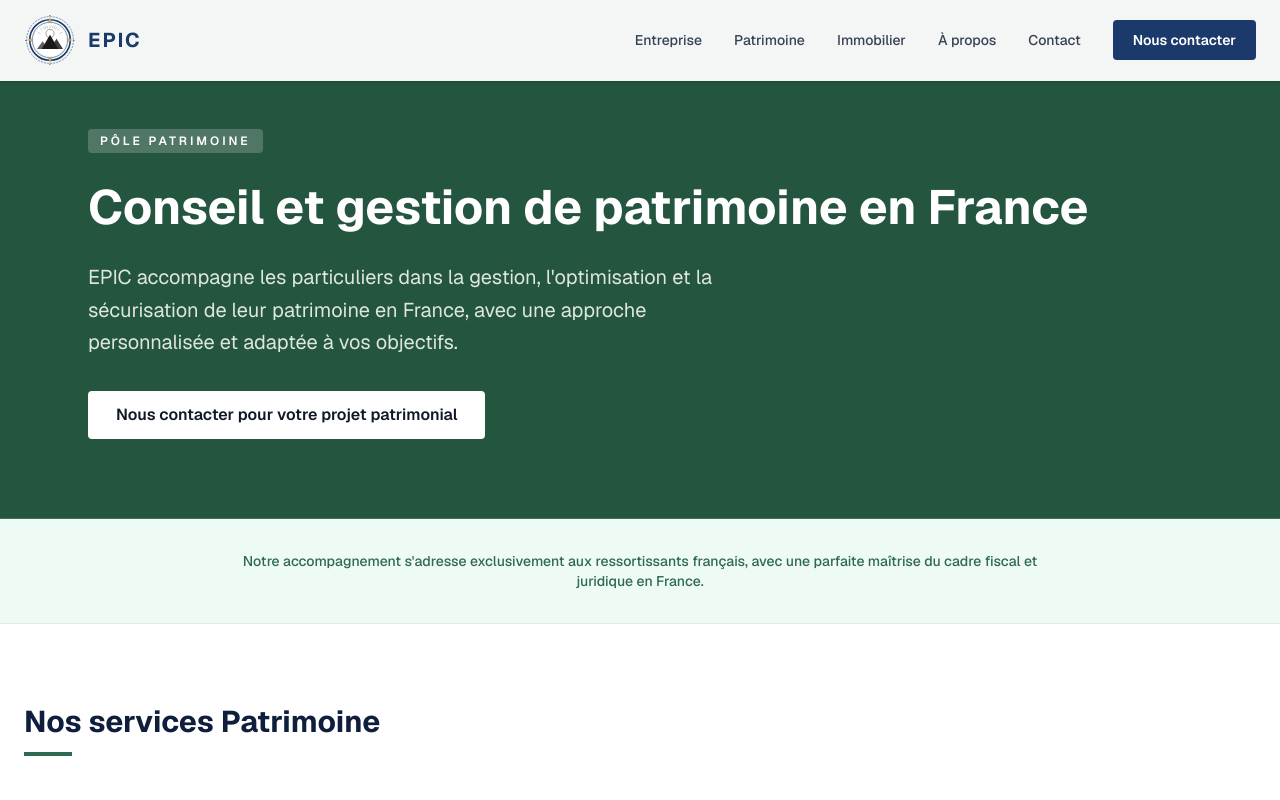
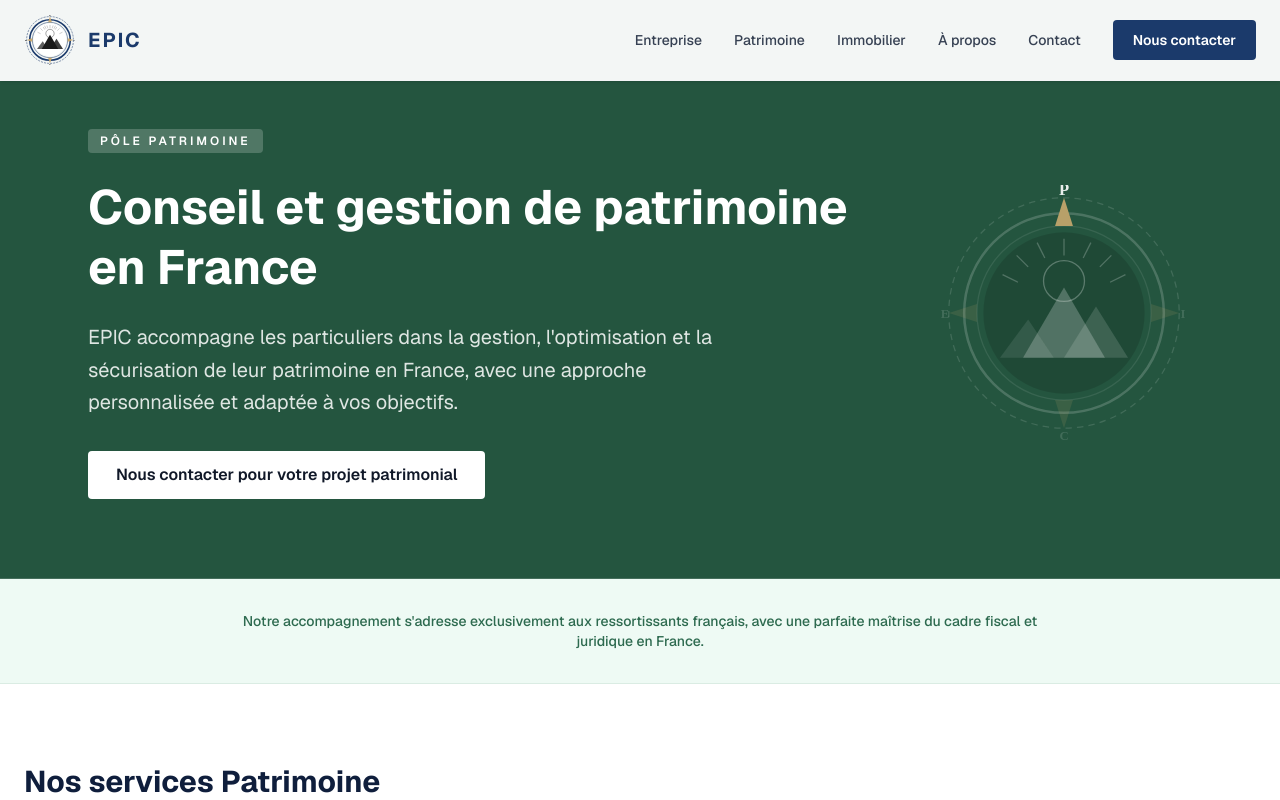
Before and after one commit to marine-png/epic, a Next.js app: page /patrimoine in a window 1280 px wide. Shown: the top 800 px of the page. Built offline with nearby package versions, Linux system fonts and the light colour scheme.

Commit message:
feat: patrimoine page - activeLetter P on banner

```diff
--- a/app/patrimoine/page.tsx
+++ b/app/patrimoine/page.tsx
@@ -55,6 +55,7 @@ export default function PatrimoinePage() {
         title="Conseil et gestion de patrimoine en France"
         description="EPIC accompagne les particuliers dans la gestion, l'optimisation et la sécurisation de leur patrimoine en France, avec une approche personnalisée et adaptée à vos objectifs."
         cta={{ label: "Nous contacter pour votre projet patrimonial", href: "/contact" }}
+        activeLetter="P"
       />
 
       {/* Note exclusivité */}
```
